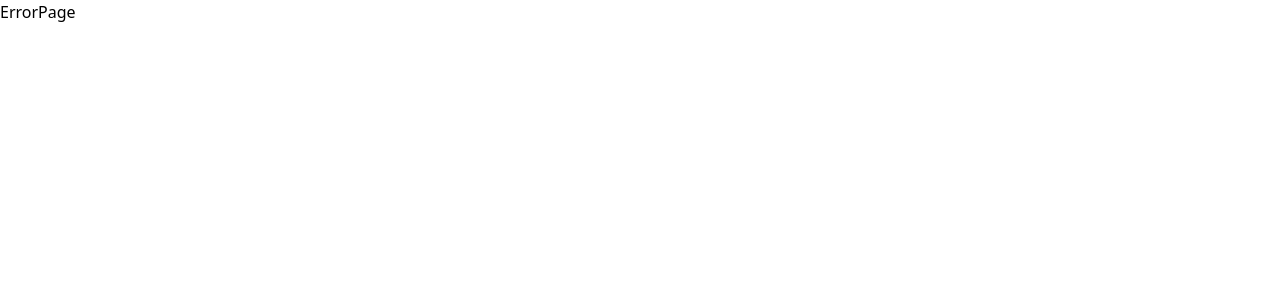
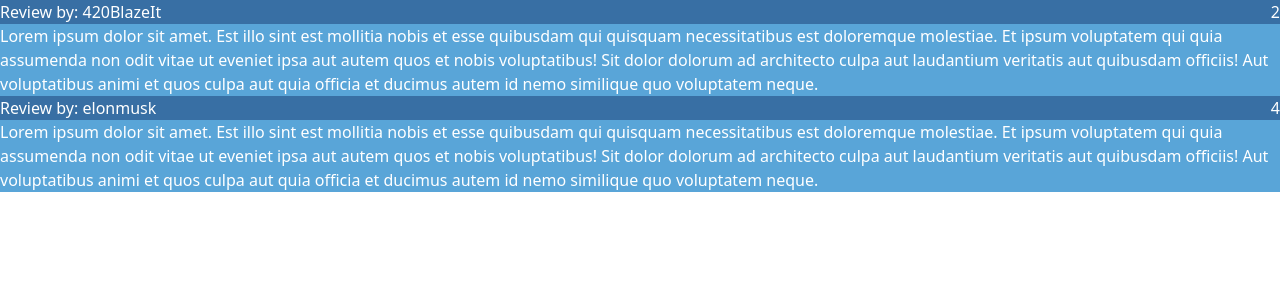
Before and after one commit to oskarilindroos/gamereviews-webapp, a React (Vite) app in the folder frontend/: page /reviews/1 in a window 1280 px wide. Before the commit this address had no page. Shown: the top 300 px of the page. Built offline with nearby package versions, Linux system fonts and the light colour scheme.

Commit message:
Basic template for review item and reviews page

```diff
--- /dev/null
+++ b/frontend/src/Components/GameReview.tsx
@@ -0,0 +1,21 @@
+import { GameReviewData } from "../Types"
+type props = {
+    review: GameReviewData
+}
+
+const GameReview = ({ review }: props) => {
+    const { userName, reviewText, score } = review;
+    return (
+        <div className="text-white">
+            <div className="bg-bice-blue flex flex-row justify-between">
+                <p>Review by: {userName}</p>
+                <p>{score}</p>
+            </div>
+            <div className="bg-picton-blue">
+                {reviewText}
+            </div>
+        </div>
+    )
+}
+
+export default GameReview
--- a/frontend/src/Components/Router.tsx
+++ b/frontend/src/Components/Router.tsx
@@ -1,12 +1,14 @@
 import { RouterProvider, createBrowserRouter } from 'react-router-dom'
 import ErrorPage from '../Pages/ErrorPage';
 import Placeholder from '../Pages/Placeholder';
+import GameReviewPage from '../Pages/GameReviewPage';
 
 const router = createBrowserRouter([{
     path: '/',
     errorElement: <ErrorPage />,
     children: [
         { index: true, element: <Placeholder /> },
+        { path: '/reviews/:gameId', element: <GameReviewPage /> }
     ]
 }]);
 
--- /dev/null
+++ b/frontend/src/Pages/GameReviewPage.tsx
@@ -0,0 +1,35 @@
+import { useParams } from "react-router-dom"
+import GameReview from "../Components/GameReview"
+import { GameReviewData } from "../Types"
+
+const dummyData: GameReviewData[] = [
+    {
+        score: 2,
+        userName: "420BlazeIt",
+        reviewText: `Lorem ipsum dolor sit amet. Est illo sint est mollitia nobis et esse quibusdam qui quisquam necessitatibus est doloremque molestiae. Et ipsum voluptatem qui quia assumenda non odit vitae ut eveniet ipsa aut autem quos et nobis voluptatibus!
+
+        Sit dolor dolorum ad architecto culpa aut laudantium veritatis aut quibusdam officiis! Aut voluptatibus animi et quos culpa aut quia officia et ducimus autem id nemo similique quo voluptatem neque.`
+    },
+    {
+        score: 4,
+        userName: "elonmusk",
+        reviewText: `Lorem ipsum dolor sit amet. Est illo sint est mollitia nobis et esse quibusdam qui quisquam necessitatibus est doloremque molestiae. Et ipsum voluptatem qui quia assumenda non odit vitae ut eveniet ipsa aut autem quos et nobis voluptatibus!
+
+        Sit dolor dolorum ad architecto culpa aut laudantium veritatis aut quibusdam officiis! Aut voluptatibus animi et quos culpa aut quia officia et ducimus autem id nemo similique quo voluptatem neque.`
+    }
+]
+
+const GameReviewPage = () => {
+    const { gameId } = useParams();
+    // TODO: Fetch actual reviews using this id
+
+    return (
+        <div className="bg-indigo-dye">
+            <div>
+                {dummyData.map((item, index) => <GameReview key={index} review={item} />)}
+            </div>
+        </div>
+    )
+}
+
+export default GameReviewPage
--- a/frontend/src/Types.ts
+++ b/frontend/src/Types.ts
@@ -3,3 +3,9 @@ export type GameSummary = {
     name: string,
     description: string
 }
+
+export type GameReviewData = {
+    userName: string,
+    reviewText: string
+    score: number,
+}
```
